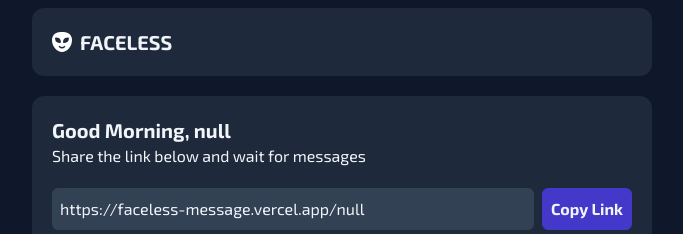
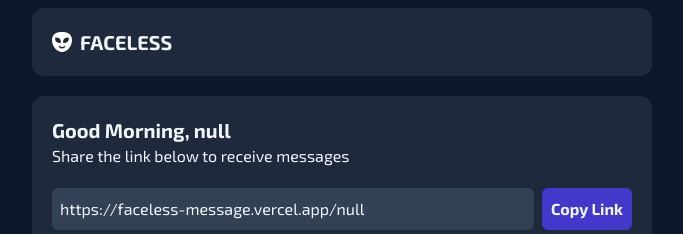
Before and after one commit to LeonardTarigan/faceless, a Next.js app: page /dashboard in a window 1280 px wide. Shown: the top 234 px of the page, without its empty margins (298-981 px from the left). Built offline with nearby package versions, Linux system fonts and the light colour scheme; no server answers; the database is empty.

Commit message:
refactor: dashboard text

```diff
--- a/pages/dashboard.tsx
+++ b/pages/dashboard.tsx
@@ -32,7 +32,7 @@ function Dashboard() {
                         <h1 className='text-xl font-semibold'>
                             {`${getGreeting()}, ${username}`}
                         </h1>
-                        <p>Share the link below and wait for messages</p>
+                        <p>Share the link below to receive messages</p>
                     </div>
 
                     <div className='flex gap-2'>
```
